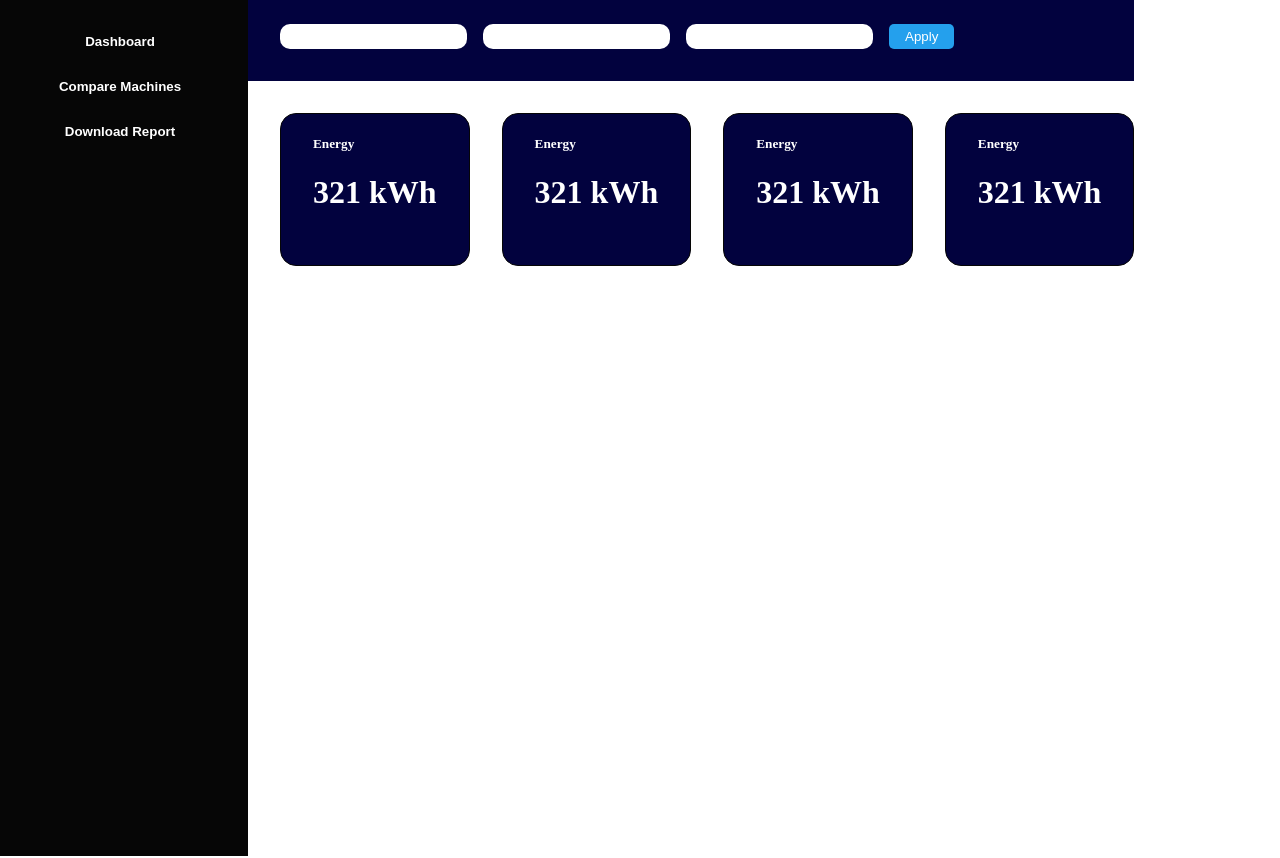
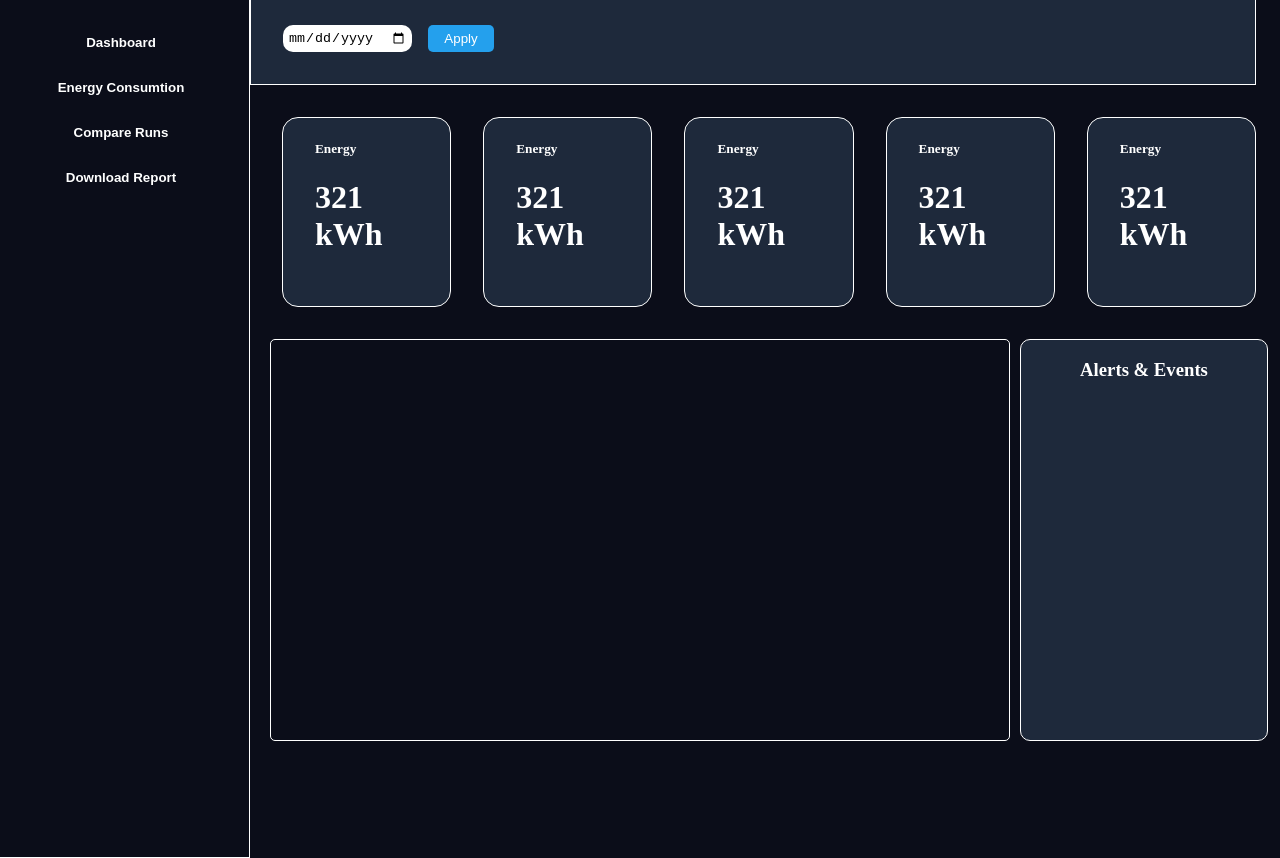
Before and after one commit to TBDA-Classes/2025G3, a React (Vite) app in the folder frontend/TBDA/: page / in a window 1280 px wide. Built offline with nearby package versions, Linux system fonts and the light colour scheme.

Commit message:
graph and alert/event section added. Color schemes changed and made components more visually seperable

```diff
--- /dev/null
+++ b/frontend/TBDA/src/AlertPanel.tsx
@@ -0,0 +1,22 @@
+import { useEffect, useState } from "react";
+import axios from "axios";
+
+import "./style.css"
+
+
+export default function AlertPanel(){
+
+    useEffect(() => {
+
+    },[]);
+
+    return (
+        <div className="sub-main-panel">
+          <div className="graphs"></div>
+          <div className="alerts">
+            <h3>Alerts & Events</h3>
+          </div>
+        </div>
+    )
+
+}
--- a/frontend/TBDA/src/App.tsx
+++ b/frontend/TBDA/src/App.tsx
@@ -1,9 +1,8 @@
 import { useState, type JSX } from "react";
-import Example from "./Example";
 import SidePanel from "./SidePanel";
 import InformationBox from "./InformationBox";
 import FilterPanel from "./FilterPanel";
-
+import AlertPanel from "./AlertPanel";
 
 function App(): JSX.Element {
 
@@ -28,7 +27,10 @@ function App(): JSX.Element {
           <InformationBox dataName={testData.dataName} dataValue={testData.dataValue}/>
           <InformationBox dataName={testData.dataName} dataValue={testData.dataValue}/>
           <InformationBox dataName={testData.dataName} dataValue={testData.dataValue}/>
-
+          <InformationBox dataName={testData.dataName} dataValue={testData.dataValue}/>
+        </div>
+        <div>
+          <AlertPanel/>
         </div>
       </div>
     </div>
--- a/frontend/TBDA/src/FilterPanel.tsx
+++ b/frontend/TBDA/src/FilterPanel.tsx
@@ -1,19 +1,17 @@
-import { useEffect, useState } from "react";
-import axios from "axios";
+import { useState } from "react";
+import "./style.css";
 
-import "./style.css"
+export default function FilterPanel() {
+  const [selectedDate, setSelectedDate] = useState<string>("");
 
-
-
-export default function FilterPanel(){
-
-    return (
-        <div className="filter-panel">
-            <input type="text" />
-            <input type="text" />
-            <input type="text" />
-            <button>Apply</button>
-        </div>
-    )
-
+  return (
+    <div className="filter-panel">
+      <input
+        type="date"
+        value={selectedDate}
+        onChange={(e) => setSelectedDate(e.target.value)}
+      />
+      <button>Apply</button>
+    </div>
+  );
 }
--- a/frontend/TBDA/src/SidePanel.tsx
+++ b/frontend/TBDA/src/SidePanel.tsx
@@ -13,7 +13,8 @@ export default function SidePanel(){
     return (
         <div className="sidepanel">
             <button>Dashboard</button>
-            <button>Compare Machines</button>
+            <button>Energy Consumtion</button>
+            <button>Compare Runs</button>
             <button>Download Report</button>
         </div>
     )
--- a/frontend/TBDA/src/style.css
+++ b/frontend/TBDA/src/style.css
@@ -1,18 +1,33 @@
+
+:root {
+  --main-bg-color: #0B0D19;
+  --secondary-bg-color: #1e293b;
+  --accent-color: #02b3e4;
+  --text-color: white;
+  --test: #1e293b;
+}
+
 
 .main {
     margin: -1rem;
     display: flex;
+    background-color: var(--main-bg-color);
 }
 
+.main-panel {
+    flex: 1;
+}
 
 .sidepanel {
     width: 15vw;
     height: 100vh;
-    background-color: #060606;
+    background-color: var(--main-bg-color);
     padding: 2rem;
     display: flex;
     flex-direction: column;
     gap: 10px;
+    border: 1px solid white;
+
 }
 
 .sidepanel button {
@@ -29,6 +44,12 @@
     color: black;
 }
 
+.sidepanel button:active {
+    background-color: rgb(183, 174, 174);
+    color: black;
+}
+
+
 
 .information-boxes-container {
     display: flex;
@@ -38,10 +59,11 @@
 
 .information-box {
     padding: 0 2rem 2rem 2rem;
-    background-color: rgb(2, 2, 62);
+    background-color: var(--secondary-bg-color);
     color: white;
-    border: #060606 1px solid;
+    border: white 1px solid;
     border-radius: 1rem;
+
 }
 
 .filter-panel {
@@ -49,7 +71,9 @@
     padding: 2rem;
     margin: 0 2rem 2rem 0;
     gap: 1rem;
-    background-color: rgb(2, 2, 62);
+    background-color: var(--secondary-bg-color);
+    border: 1px solid white;
+
 }
 
 .filter-panel button {
@@ -61,8 +85,42 @@
     border: none;
 }
 
+.filter-panel button:hover {
+    background-color: #1f8acc;
+
+}
+
+.filter-panel button:active {
+    background-color: #176494;
+
+}
+
 .filter-panel input {
     padding: 5px;
     border-radius: 10px;
     border: none;
 }
+
+.sub-main-panel {
+    display: flex;
+    gap: 10px;
+    margin: 20px;
+}
+
+.graphs {
+    border: 1px solid white;
+    border-radius: 5px;
+    height: 50vh;
+    text-align: center;
+    flex: 3;
+
+}
+
+.alerts {
+    color: white;
+    text-align: center;
+    background-color: var(--secondary-bg-color);
+    flex: 1;
+    border-radius: 10px;
+    border: 1px white solid;
+}
```
